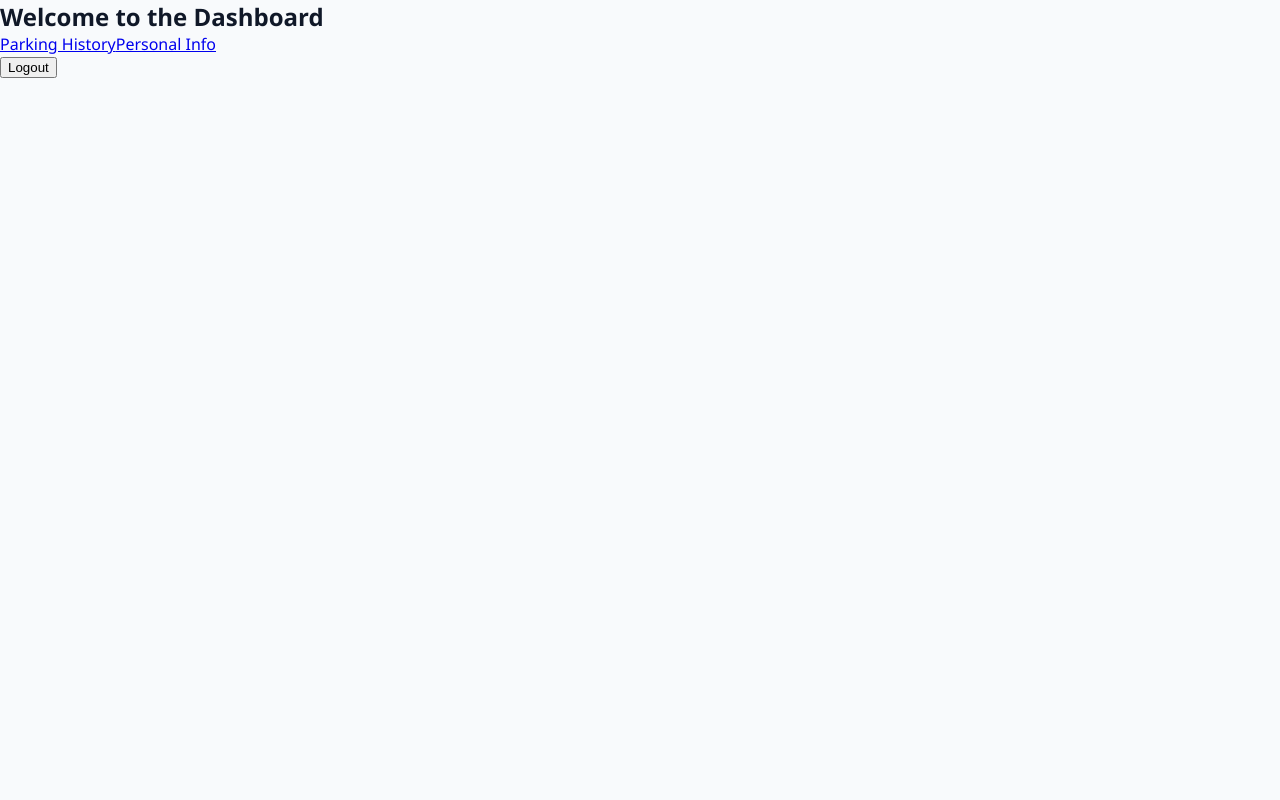
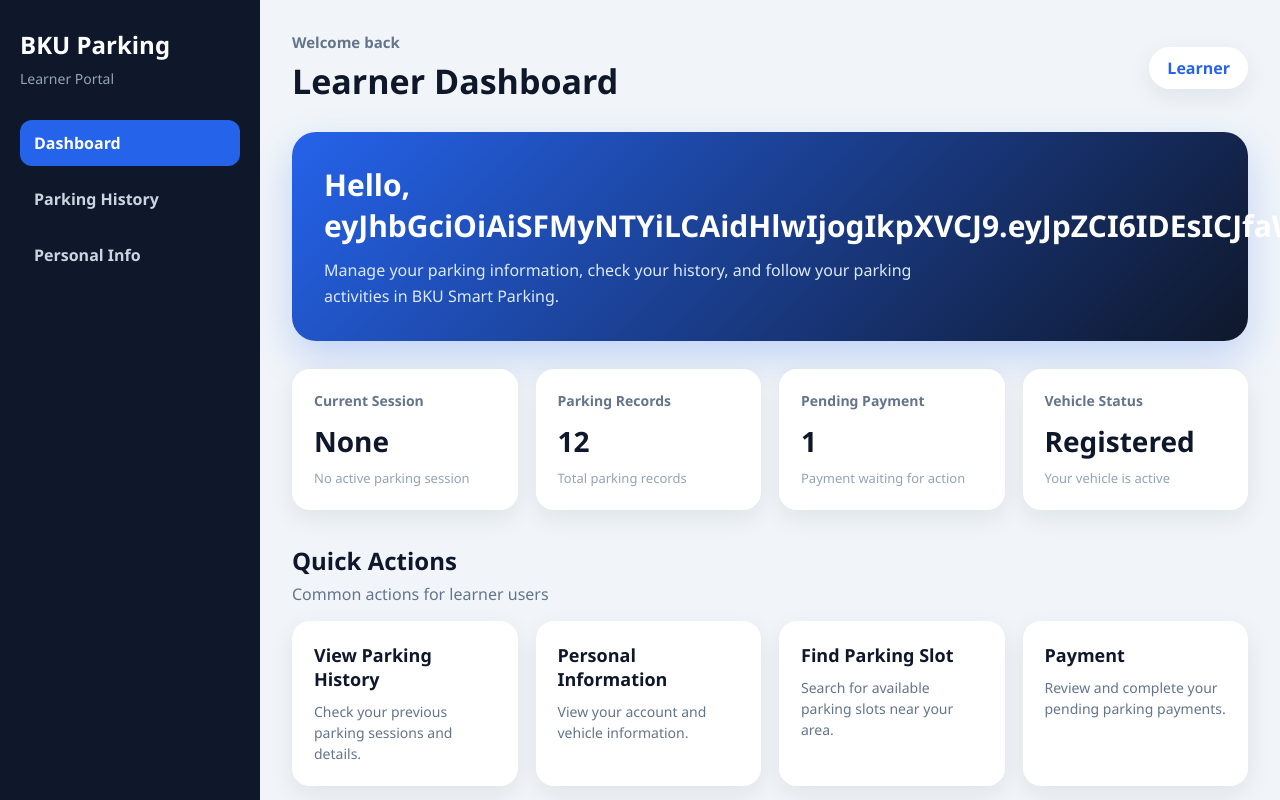
Before and after one commit to PhanHaoLuong/bku-smart-parking-iot, a React app in the folder frontend/: page /dashboard in a window 1280 px wide. Shown: the top 800 px of the page. Built offline with nearby package versions, Linux system fonts and the light colour scheme; sample sign-in values are in the browser's storage; the HTML template or start-up script is replaced by a standard one.

Commit message:
feat(learner): Implement learner dashboard UI

```diff
--- a/frontend/src/App.jsx
+++ b/frontend/src/App.jsx
@@ -1,17 +1,24 @@
-import { BrowserRouter as Router, Routes, Route, Navigate } from 'react-router-dom';
-import './App.css';
+import {
+  BrowserRouter as Router,
+  Routes,
+  Route,
+  Navigate,
+} from "react-router-dom";
+import "./App.css";
 
-import LoginPage from './pages/LoginPage';
-import LogoutButton from './components/LogoutButton';
-import DashboardPage from './pages/DashboardPage';
-import ParkingHistoryPage from './pages/ParkingHistoryPage';
-import InfoPage from './pages/InfoPage';
-import StaffDashboardPage from './pages/StaffDashboardPage';
+import LoginPage from "./pages/LoginPage";
+import LogoutButton from "./components/LogoutButton";
+import DashboardPage from "./pages/DashboardPage";
+import LearnerDashboardPage from "./pages/LearnerDashboardPage";
+import ParkingHistoryPage from "./pages/ParkingHistoryPage";
+import InfoPage from "./pages/InfoPage";
+import StaffDashboardPage from "./pages/StaffDashboardPage";
 
-import { AuthProvider, useAuth } from './contexts/AuthContext';
+import { AuthProvider, useAuth } from "./contexts/AuthContext";
 
 function AppRoutes() {
-  const { isAuthenticated, role, userId, handleLogin, handleLogout } = useAuth();
+  const { isAuthenticated, role, userId, handleLogin, handleLogout } =
+    useAuth();
 
   return (
     <Routes>
@@ -30,11 +37,7 @@ function AppRoutes() {
         path="/dashboard"
         element={
           isAuthenticated ? (
-            <div>
-              <h2>Welcome to the Dashboard</h2>
-              <DashboardPage />
-              <LogoutButton onLogout={handleLogout} />
-            </div>
+            <LearnerDashboardPage />
           ) : (
             <Navigate to="/auth" replace />
           )
@@ -55,18 +58,15 @@ function AppRoutes() {
       <Route
         path="/info"
         element={
-          isAuthenticated ? (
-            <InfoPage />
-          ) : (
-            <Navigate to="/auth" replace />
-          )
+          isAuthenticated ? <InfoPage /> : <Navigate to="/auth" replace />
         }
       />
 
       <Route
         path="/staff-dashboard"
         element={
-          isAuthenticated && (role === 'admin' || role === 'operator') ? (
+          isAuthenticated &&
+          (role === "admin" || role === "operator" || role === "staff") ? (
             <StaffDashboardPage />
           ) : (
             <Navigate to="/dashboard" replace />
--- /dev/null
+++ b/frontend/src/pages/LearnerDashboardPage.jsx
@@ -0,0 +1,127 @@
+import { Link } from 'react-router-dom';
+import { useAuth } from '../contexts/AuthContext';
+import '../styles/LearnerDashboardPage.css';
+
+function LearnerDashboardPage() {
+  const { userId, role, handleLogout } = useAuth();
+
+  return (
+    <div className="learner-dashboard">
+      <aside className="learner-sidebar">
+        <div className="learner-logo">
+          <h2>BKU Parking</h2>
+          <p>Learner Portal</p>
+        </div>
+
+        <nav className="learner-nav">
+          <Link to="/dashboard" className="learner-nav-link active">
+            Dashboard
+          </Link>
+
+          <Link to="/parking-history" className="learner-nav-link">
+            Parking History
+          </Link>
+
+          <Link to="/info" className="learner-nav-link">
+            Personal Info
+          </Link>
+        </nav>
+
+        <button className="learner-logout-button" onClick={handleLogout}>
+          Logout
+        </button>
+      </aside>
+
+      <main className="learner-main">
+        <header className="learner-header">
+          <div>
+            <p className="learner-subtitle">Welcome back</p>
+            <h1>Learner Dashboard</h1>
+          </div>
+
+          <div className="learner-user-badge">
+            <span>{role || 'learner'}</span>
+          </div>
+        </header>
+
+        <section className="learner-welcome-card">
+          <div>
+            <h2>Hello, {userId || 'Learner'}</h2>
+            <p>
+              Manage your parking information, check your history, and follow
+              your parking activities in BKU Smart Parking.
+            </p>
+          </div>
+        </section>
+
+        <section className="learner-stats-grid">
+          <div className="learner-stat-card">
+            <p>Current Session</p>
+            <h3>None</h3>
+            <span>No active parking session</span>
+          </div>
+
+          <div className="learner-stat-card">
+            <p>Parking Records</p>
+            <h3>12</h3>
+            <span>Total parking records</span>
+          </div>
+
+          <div className="learner-stat-card">
+            <p>Pending Payment</p>
+            <h3>1</h3>
+            <span>Payment waiting for action</span>
+          </div>
+
+          <div className="learner-stat-card">
+            <p>Vehicle Status</p>
+            <h3>Registered</h3>
+            <span>Your vehicle is active</span>
+          </div>
+        </section>
+
+        <section className="learner-section">
+          <div className="learner-section-header">
+            <h2>Quick Actions</h2>
+            <p>Common actions for learner users</p>
+          </div>
+
+          <div className="learner-action-grid">
+            <Link to="/parking-history" className="learner-action-card">
+              <h3>View Parking History</h3>
+              <p>Check your previous parking sessions and details.</p>
+            </Link>
+
+            <Link to="/info" className="learner-action-card">
+              <h3>Personal Information</h3>
+              <p>View your account and vehicle information.</p>
+            </Link>
+
+            <Link to="/dashboard" className="learner-action-card">
+              <h3>Find Parking Slot</h3>
+              <p>Search for available parking slots near your area.</p>
+            </Link>
+
+            <Link to="/dashboard" className="learner-action-card">
+              <h3>Payment</h3>
+              <p>Review and complete your pending parking payments.</p>
+            </Link>
+          </div>
+        </section>
+
+        <section className="learner-recent-card">
+          <div className="learner-section-header">
+            <h2>Recent Activity</h2>
+            <p>Your latest parking activities will appear here</p>
+          </div>
+
+          <div className="learner-empty-state">
+            No recent activity available.
+          </div>
+        </section>
+      </main>
+    </div>
+  );
+}
+
+export default LearnerDashboardPage;
--- /dev/null
+++ b/frontend/src/styles/LearnerDashboardPage.css
@@ -0,0 +1,265 @@
+.learner-dashboard {
+  min-height: 100vh;
+  display: flex;
+  background: #f1f5f9;
+  color: #0f172a;
+}
+
+.learner-sidebar {
+  width: 260px;
+  background: #0f172a;
+  color: #ffffff;
+  padding: 28px 20px;
+  display: flex;
+  flex-direction: column;
+  gap: 32px;
+}
+
+.learner-logo h2 {
+  margin: 0;
+  font-size: 24px;
+  font-weight: 800;
+}
+
+.learner-logo p {
+  margin: 8px 0 0;
+  color: #94a3b8;
+  font-size: 14px;
+}
+
+.learner-nav {
+  display: flex;
+  flex-direction: column;
+  gap: 10px;
+}
+
+.learner-nav-link {
+  color: #cbd5e1;
+  text-decoration: none;
+  padding: 12px 14px;
+  border-radius: 12px;
+  font-weight: 600;
+  transition: 0.2s ease;
+}
+
+.learner-nav-link:hover {
+  background: #1e293b;
+  color: #ffffff;
+}
+
+.learner-nav-link.active {
+  background: #2563eb;
+  color: #ffffff;
+}
+
+.learner-logout-button {
+  margin-top: auto;
+  width: 100%;
+  border: none;
+  border-radius: 12px;
+  padding: 12px 14px;
+  background: #ef4444;
+  color: white;
+  font-weight: 700;
+  cursor: pointer;
+  transition: 0.2s ease;
+}
+
+.learner-logout-button:hover {
+  background: #dc2626;
+}
+
+.learner-main {
+  flex: 1;
+  padding: 32px;
+  overflow-y: auto;
+}
+
+.learner-header {
+  display: flex;
+  justify-content: space-between;
+  align-items: center;
+  margin-bottom: 28px;
+}
+
+.learner-subtitle {
+  margin: 0 0 6px;
+  color: #64748b;
+  font-size: 15px;
+  font-weight: 600;
+}
+
+.learner-header h1 {
+  margin: 0;
+  font-size: 34px;
+  font-weight: 800;
+}
+
+.learner-user-badge {
+  background: #ffffff;
+  border-radius: 999px;
+  padding: 10px 18px;
+  box-shadow: 0 8px 24px rgba(15, 23, 42, 0.08);
+  font-weight: 700;
+  text-transform: capitalize;
+}
+
+.learner-user-badge span {
+  color: #2563eb;
+}
+
+.learner-welcome-card {
+  background: linear-gradient(135deg, #2563eb, #0f172a);
+  color: white;
+  border-radius: 24px;
+  padding: 32px;
+  margin-bottom: 28px;
+  box-shadow: 0 16px 40px rgba(37, 99, 235, 0.24);
+}
+
+.learner-welcome-card h2 {
+  margin: 0;
+  font-size: 30px;
+  font-weight: 800;
+}
+
+.learner-welcome-card p {
+  max-width: 650px;
+  margin: 12px 0 0;
+  color: #dbeafe;
+  line-height: 1.6;
+}
+
+.learner-stats-grid {
+  display: grid;
+  grid-template-columns: repeat(4, minmax(0, 1fr));
+  gap: 18px;
+  margin-bottom: 34px;
+}
+
+.learner-stat-card {
+  background: white;
+  border-radius: 18px;
+  padding: 22px;
+  box-shadow: 0 8px 24px rgba(15, 23, 42, 0.08);
+}
+
+.learner-stat-card p {
+  margin: 0;
+  color: #64748b;
+  font-size: 14px;
+  font-weight: 700;
+}
+
+.learner-stat-card h3 {
+  margin: 12px 0 6px;
+  font-size: 28px;
+  font-weight: 800;
+  color: #0f172a;
+}
+
+.learner-stat-card span {
+  color: #94a3b8;
+  font-size: 13px;
+}
+
+.learner-section {
+  margin-bottom: 34px;
+}
+
+.learner-section-header {
+  margin-bottom: 16px;
+}
+
+.learner-section-header h2 {
+  margin: 0;
+  font-size: 24px;
+  font-weight: 800;
+}
+
+.learner-section-header p {
+  margin: 6px 0 0;
+  color: #64748b;
+}
+
+.learner-action-grid {
+  display: grid;
+  grid-template-columns: repeat(4, minmax(0, 1fr));
+  gap: 18px;
+}
+
+.learner-action-card {
+  background: white;
+  border-radius: 18px;
+  padding: 22px;
+  text-decoration: none;
+  color: #0f172a;
+  box-shadow: 0 8px 24px rgba(15, 23, 42, 0.08);
+  transition: 0.2s ease;
+}
+
+.learner-action-card:hover {
+  transform: translateY(-4px);
+  box-shadow: 0 14px 32px rgba(15, 23, 42, 0.13);
+}
+
+.learner-action-card h3 {
+  margin: 0;
+  font-size: 18px;
+  font-weight: 800;
+}
+
+.learner-action-card p {
+  margin: 10px 0 0;
+  color: #64748b;
+  line-height: 1.5;
+  font-size: 14px;
+}
+
+.learner-recent-card {
+  background: white;
+  border-radius: 22px;
+  padding: 24px;
+  box-shadow: 0 8px 24px rgba(15, 23, 42, 0.08);
+}
+
+.learner-empty-state {
+  border: 1px dashed #cbd5e1;
+  border-radius: 16px;
+  padding: 28px;
+  text-align: center;
+  color: #64748b;
+  background: #f8fafc;
+}
+
+@media (max-width: 1100px) {
+  .learner-stats-grid,
+  .learner-action-grid {
+    grid-template-columns: repeat(2, minmax(0, 1fr));
+  }
+}
+
+@media (max-width: 760px) {
+  .learner-dashboard {
+    flex-direction: column;
+  }
+
+  .learner-sidebar {
+    width: auto;
+  }
+
+  .learner-main {
+    padding: 22px;
+  }
+
+  .learner-header {
+    align-items: flex-start;
+    flex-direction: column;
+    gap: 16px;
+  }
+
+  .learner-stats-grid,
+  .learner-action-grid {
+    grid-template-columns: 1fr;
+  }
+}
```
